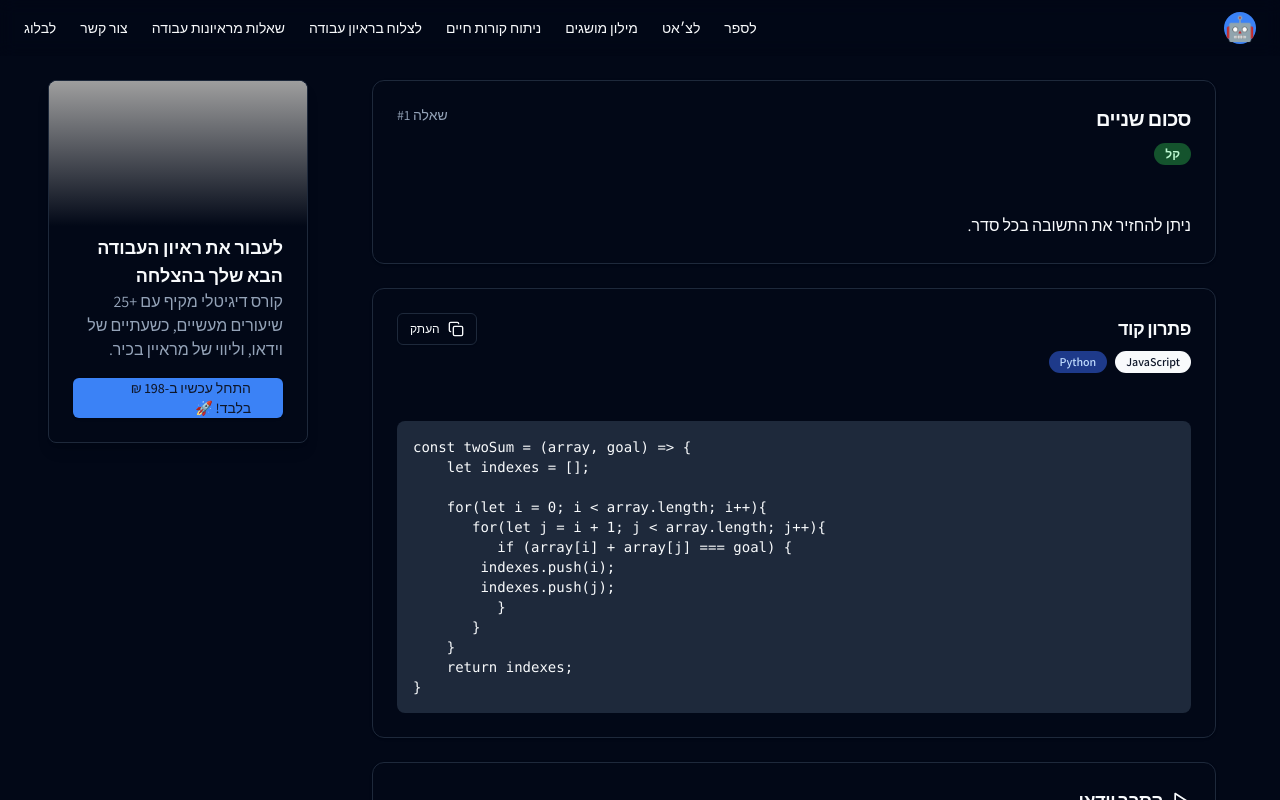
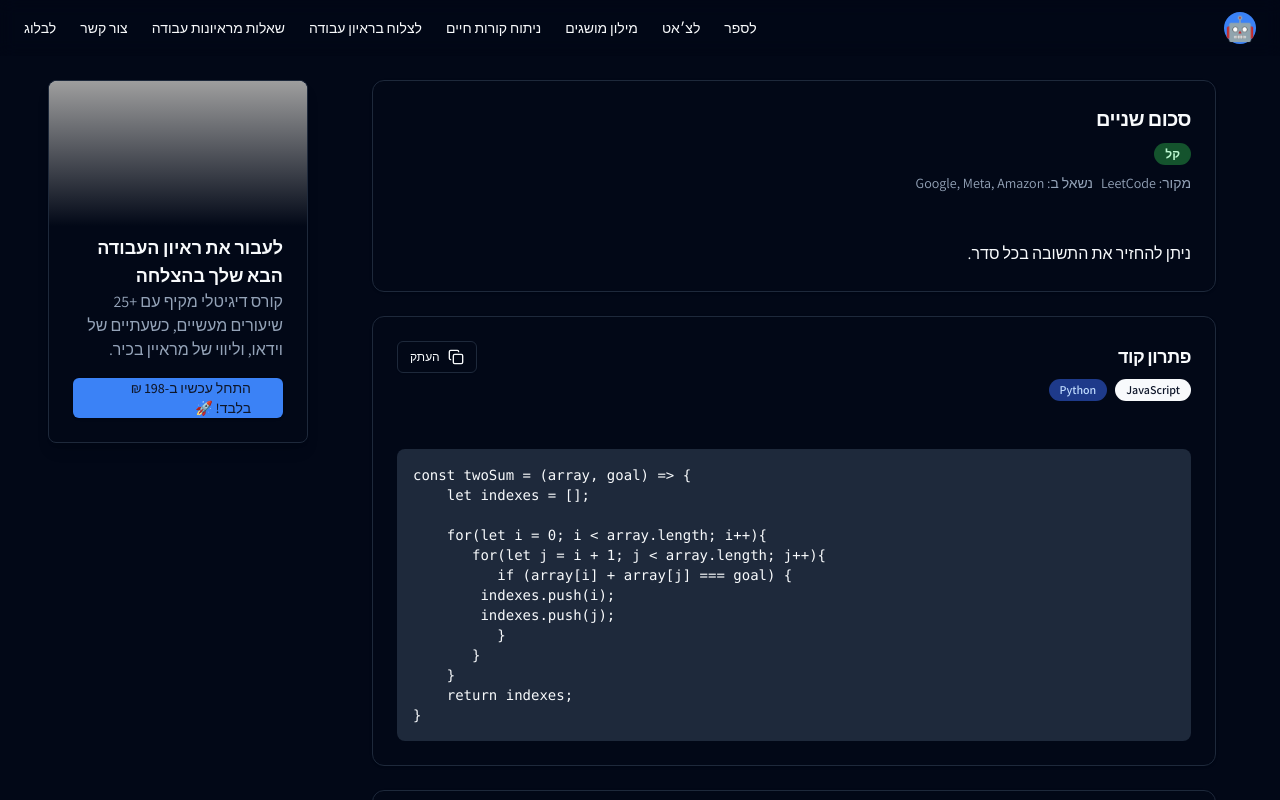
Before and after one commit to ronka/hightech-guide-chat, a Next.js app: page /questions/question-1 in a window 1280 px wide. Shown: the top 800 px of the page. Built offline with nearby package versions, Linux system fonts and the light colour scheme; grey boxes are pictures that could not be loaded.

Commit message:
show companies

```diff
--- a/src/app/api/questions/route.ts
+++ b/src/app/api/questions/route.ts
@@ -2,19 +2,9 @@ import { NextResponse } from "next/server";
 import fs from "fs/promises";
 import path from "path";
 import matter from "gray-matter";
+import { QuestionListItemSchema } from "@/types/questions";
 
-type QuestionListItem = {
-    id: number;
-    title: string;
-    titleHe: string;
-    difficulty: string;
-    difficultyEn: string;
-    category: string;
-    categoryEn: string;
-    solved: boolean;
-    acceptance: string;
-    slug: string;
-};
+type QuestionListItem = import("@/types/questions").QuestionListItem;
 
 function parseTitlesFromH1(content: string): { he?: string; en?: string } {
     const h1Match = content.match(/^#\s*(.+)$/m);
@@ -60,8 +50,13 @@ export async function GET() {
                     solved: Boolean((frontmatter as any).solved) || false,
                     acceptance: (frontmatter as any).acceptance || "—",
                     slug: fileName.replace(".mdx", ""),
+                    source: (frontmatter as any).source,
+                    companies: Array.isArray((frontmatter as any).companies) ? (frontmatter as any).companies : undefined,
                 };
-                items.push(item);
+                const parsed = QuestionListItemSchema.safeParse(item);
+                if (parsed.success) {
+                    items.push(parsed.data);
+                }
             } catch (e) {
                 // skip invalid file
             }
--- a/src/app/questions/[slug]/page.tsx
+++ b/src/app/questions/[slug]/page.tsx
@@ -5,6 +5,7 @@ import matter from "gray-matter";
 import { QuestionCard } from "@/components/question-card";
 import { CodeSolution } from "@/components/code-solution";
 import { VideoEmbed } from "@/components/video-embed";
+import { QuestionFrontmatterSchema } from "@/types/questions";
 
 export async function generateMetadata({
     params,
@@ -24,7 +25,12 @@ async function getQuestionData(slug: string) {
     const filePath = path.join(process.cwd(), "src/questions", `${slug}.mdx`);
     try {
         const fileContents = await fs.readFile(filePath, "utf8");
-        const { data: frontmatter, content } = matter(fileContents);
+        const { data: frontmatterRaw, content } = matter(fileContents);
+        const parsed = QuestionFrontmatterSchema.safeParse(frontmatterRaw);
+        if (!parsed.success) {
+            return { frontmatter: null, content: null };
+        }
+        const frontmatter = parsed.data;
         return { frontmatter, content };
     } catch (error) {
         return { frontmatter: null, content: null };
@@ -109,6 +115,8 @@ export default async function QuestionPage({
                             },
                             difficulty: (frontmatter as any).difficulty,
                             description: { he: descriptionHe || "", en: "" },
+                            source: (frontmatter as any).source,
+                            companies: Array.isArray((frontmatter as any).companies) ? (frontmatter as any).companies : undefined,
                         }} />
 
                         <CodeSolution solutions={solutionsByLang} />
--- a/src/app/questions/page.tsx
+++ b/src/app/questions/page.tsx
@@ -1,6 +1,7 @@
 "use client"
 
 import { useState, useEffect, Dispatch, SetStateAction } from "react"
+import { QuestionsResponseSchema, type QuestionListItem } from "@/types/questions"
 import { Card, CardContent } from "@/components/ui/card"
 import { Badge } from "@/components/ui/badge"
 import { Button } from "@/components/ui/button"
@@ -8,18 +9,7 @@ import { Input } from "@/components/ui/input"
 import { Search, Filter, ArrowLeft, Loader2 } from "lucide-react"
 import Link from "next/link"
 
-interface Question {
-  id: number
-  title: string
-  titleHe: string
-  difficulty: string
-  difficultyEn: string
-  category: string
-  categoryEn: string
-  solved: boolean
-  acceptance: string
-  slug: string
-}
+type Question = QuestionListItem
 
 const categories = ["הכל", "מערכים", "מחרוזות", "רשימות מקושרות", "עצים", "גרפים", "מחסנית"]
 const difficulties = ["הכל", "קל", "בינוני", "קשה"]
@@ -104,7 +94,8 @@ export default function QuestionsDirectory() {
       try {
         const response = await fetch("/api/questions")
         const data = await response.json()
-        setQuestions(data)
+        const parsed = QuestionsResponseSchema.parse(data)
+        setQuestions(parsed)
       } catch (error) {
         console.error("Failed to load questions:", error)
       } finally {
@@ -200,9 +191,15 @@ export default function QuestionsDirectory() {
                           {question.solved && <div className="w-2 h-2 bg-green-500 rounded-full"></div>}
                         </div>
                         <p className="text-sm mb-2">{question.title}</p>
-                        <div className="flex items-center gap-3">
+                        <div className="flex items-center gap-3 flex-wrap">
                           <Badge className={getDifficultyColor(question.difficulty)}>{question.difficulty}</Badge>
                           <Badge variant="outline">{question.category}</Badge>
+                          {question.source && (
+                            <Badge variant="outline">מקור: {question.source}</Badge>
+                          )}
+                          {Array.isArray((question as any).companies) && (question as any).companies.length > 0 && (
+                            <Badge variant="outline">נשאל ב: {(question as any).companies.join(", ")}</Badge>
+                          )}
                         </div>
                       </div>
                     </div>
--- a/src/components/question-card.tsx
+++ b/src/components/question-card.tsx
@@ -7,6 +7,8 @@ interface QuestionCardProps {
         title: { he: string; en: string }
         difficulty: string
         description: { he: string; en: string }
+        source?: string
+        companies?: string[]
     }
 }
 
@@ -31,10 +33,21 @@ export function QuestionCard({ question }: QuestionCardProps) {
                     <div className="flex-1">
                         <CardTitle className="text-xl mb-2">{question.title["he"]}</CardTitle>
                         <Badge className={getDifficultyColor(question.difficulty)}>{question.difficulty}</Badge>
+                        {(question.source || (question.companies && question.companies.length > 0)) && (
+                            <div className="mt-2 flex flex-wrap items-center gap-2 text-sm text-muted-foreground">
+                                {question.source && (
+                                    <span className="inline-flex items-center">
+                                        מקור: {question.source}
+                                    </span>
+                                )}
+                                {question.companies && question.companies.length > 0 && (
+                                    <span className="inline-flex items-center">
+                                        נשאל ב: {question.companies.join(", ")}
+                                    </span>
+                                )}
+                            </div>
+                        )}
                     </div>
-                    <span className="text-sm text-muted-foreground">
-                        שאלה #{question.id}
-                    </span>
                 </div>
             </CardHeader>
             <CardContent>
--- a/src/questions/question-1.mdx
+++ b/src/questions/question-1.mdx
@@ -3,6 +3,11 @@ id: 1
 title: "Two Sum"
 difficulty: "קל"
 videoUrl: "https://www.youtube.com/embed/KLlXCFG5TnA"
+source: "LeetCode"
+companies:
+  - Google
+  - Meta
+  - Amazon
 ---
 
 # Two Sum / סכום שניים
--- /dev/null
+++ b/src/types/questions.ts
@@ -0,0 +1,38 @@
+import { z } from "zod";
+
+export const HebrewDifficultySchema = z.enum(["הכל", "קל", "בינוני", "קשה"]);
+export const EnglishDifficultySchema = z.enum(["", "Easy", "Medium", "Hard"]);
+
+export const QuestionListItemSchema = z.object({
+    id: z.number(),
+    title: z.string(),
+    titleHe: z.string(),
+    difficulty: HebrewDifficultySchema,
+    difficultyEn: EnglishDifficultySchema,
+    category: z.string(),
+    categoryEn: z.string(),
+    solved: z.boolean(),
+    acceptance: z.string(),
+    slug: z.string().min(1),
+    source: z.string().optional(),
+    companies: z.array(z.string()).optional(),
+});
+export type QuestionListItem = z.infer<typeof QuestionListItemSchema>;
+
+export const QuestionsResponseSchema = z.array(QuestionListItemSchema);
+export type QuestionsResponse = z.infer<typeof QuestionsResponseSchema>;
+
+export const QuestionFrontmatterSchema = z.object({
+    id: z.number().optional(),
+    title: z.string().optional(),
+    titleHe: z.string().optional(),
+    difficulty: z.union([HebrewDifficultySchema, z.string()]).optional(),
+    category: z.string().optional(),
+    categoryHe: z.string().optional(),
+    solved: z.boolean().optional(),
+    acceptance: z.string().optional(),
+    videoUrl: z.string().url().optional(),
+    source: z.string().optional(),
+    companies: z.array(z.string()).optional(),
+});
+export type QuestionFrontmatter = z.infer<typeof QuestionFrontmatterSchema>;
```
